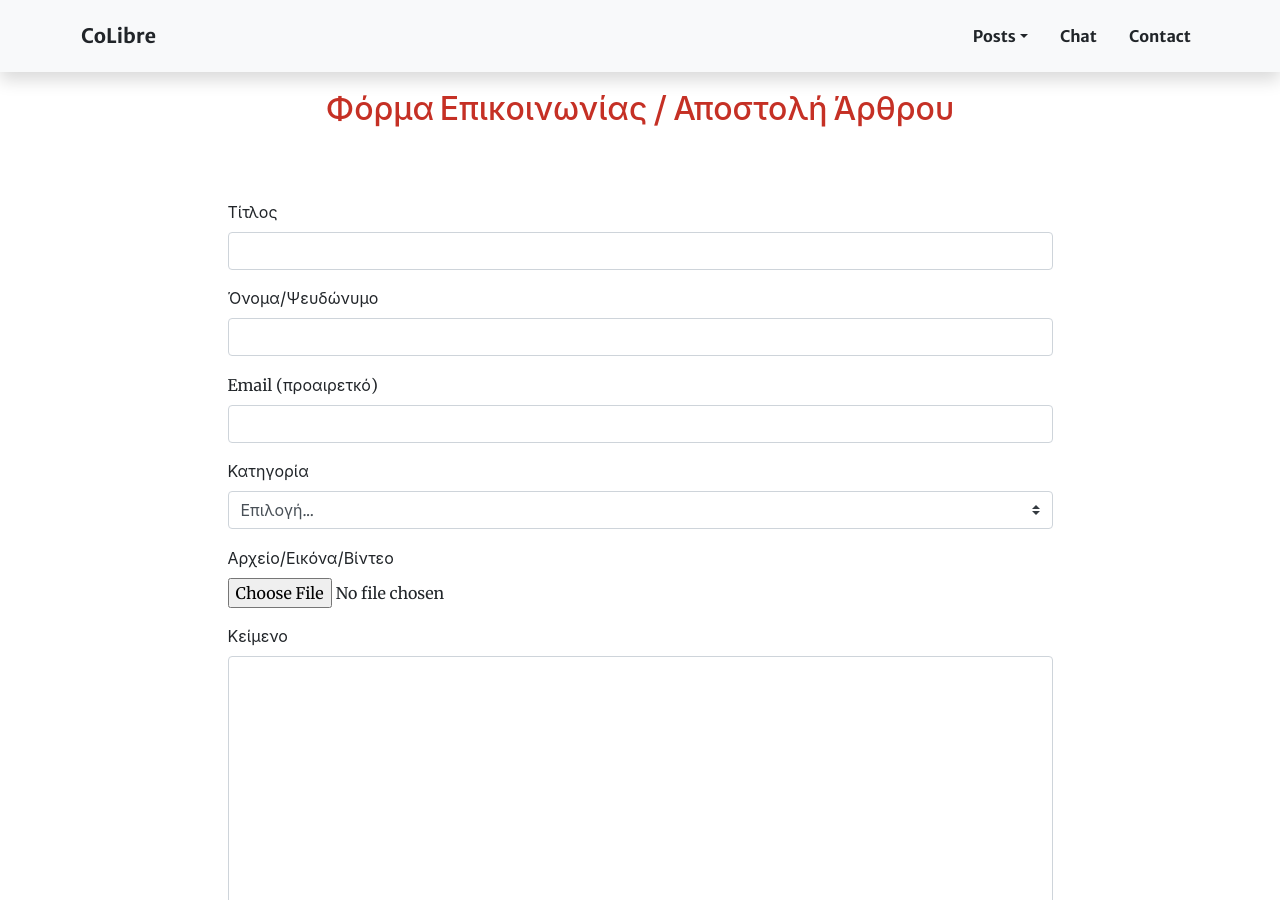
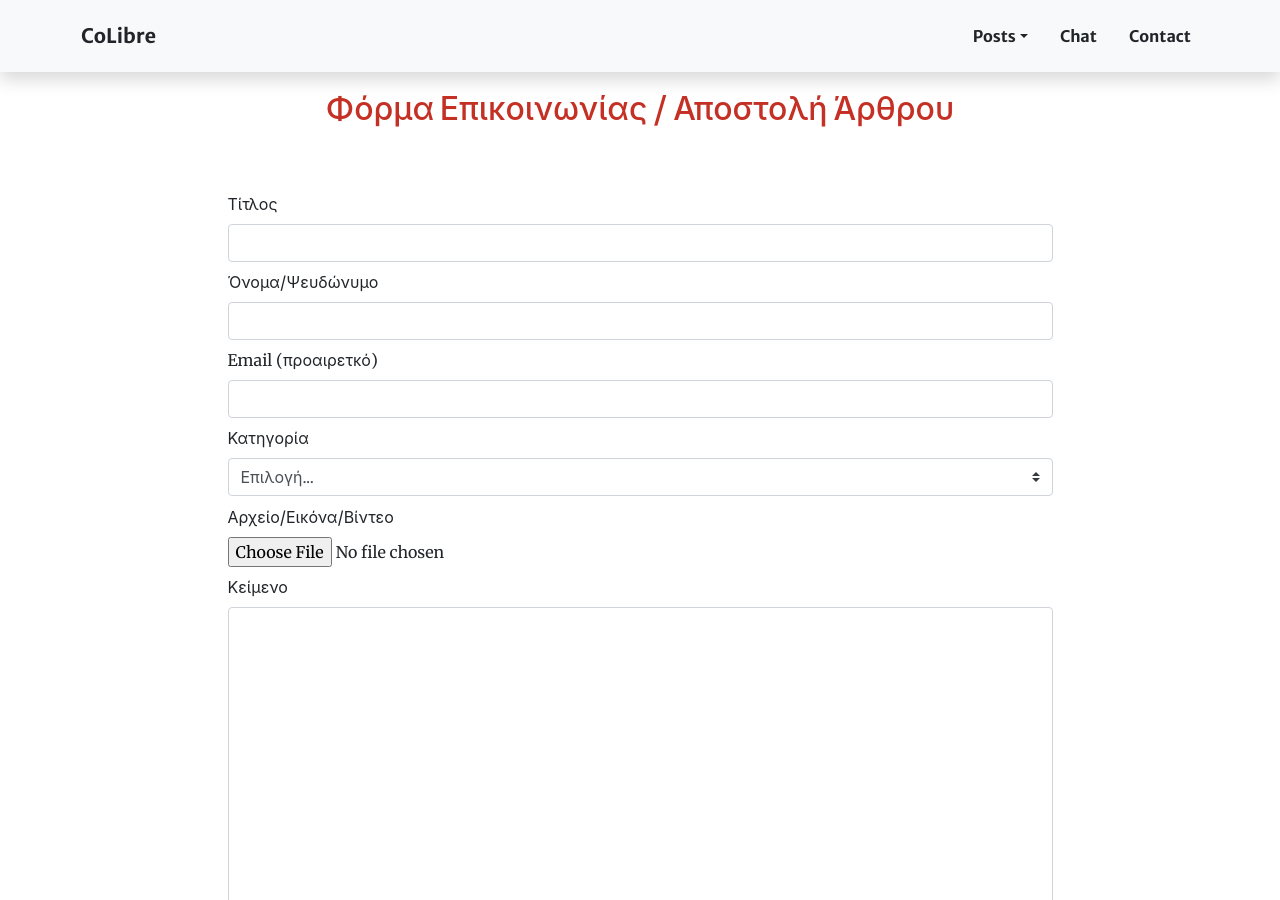
Before and after one commit to colibreradio/colibreradiotest, a Jekyll site: the page built from contact.markdown, in a window 1280 px wide and 900 px high. Built offline with Jekyll 4.4.1, drawn with Linux system fonts in a browser that asks for light colours; nearby versions of some CDN libraries.

Commit message:
Update contact.markdown

```diff
--- a/contact.markdown
+++ b/contact.markdown
@@ -20,7 +20,7 @@ layout: category
         <div class="col-md-9 mb-md-0 mb-5">
             <form name="contact" method="POST" data-netlify="true">
                 <!--Grid row-->
-                <div class="row" style="margin-top:2%">
+                <div class="row" style="margin-top:1%">
                     <div class="col-md-12">
                         <div class="md-form mb-0">
                             <label for="subject" class="">Τίτλος</label>
@@ -30,7 +30,7 @@ layout: category
                 </div>
                 <!--Grid row-->
                 <!--Grid row-->
-                <div class="row" style="margin-top:2%">
+                <div class="row" style="margin-top:1%">
                     <div class="col-md-12">
                         <div class="md-form mb-0">
                             <label for="subject" class="">Όνομα/Ψευδώνυμο</label>
@@ -39,17 +39,17 @@ layout: category
                     </div>
                 </div>
                 <!--Grid row-->
-                <div class="row" style="margin-top:2%">
+                <div class="row" style="margin-top:1%">
                     <div class="col-md-12">
                         <div class="md-form mb-0">
                             <label for="subject" class="">Email (προαιρετκό)</label>
-                            <input type="text" id="name" name="name" class="form-control" required>
+                            <input type="text" id="name" name="name" class="form-control">
                         </div>
                     </div>
                 </div>
                 <!--Grid row-->
                 <!--Grid row-->
-                <div class="row" style="margin-top:2%">
+                <div class="row" style="margin-top:1%">
                     <div class="col-md-12">
                         <div class="md-form mb-0">
                             <label for="subject" class="">Κατηγορία</label>
@@ -64,7 +64,7 @@ layout: category
                     </div>
                 </div>
                 <!--Grid row-->
-                <div class="row" style="margin-top:2%">
+                <div class="row" style="margin-top:1%">
                     <div class="col-md-12">
                         <div class="md-form mb-0">
                             <label for="subject" class="">Αρχείο/Εικόνα/Βίντεο</label>
@@ -73,7 +73,7 @@ layout: category
                     </div>
                 </div>
                 <!--Grid row-->
-                <div class="row" style="margin-top:2%">
+                <div class="row" style="margin-top:1%">
                     <!--Grid column-->
                     <div class="col-md-12">
                         <div class="md-form">
```
